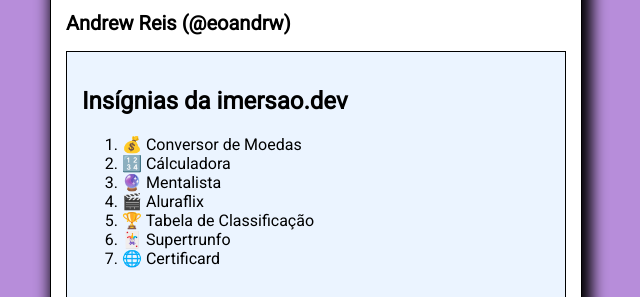
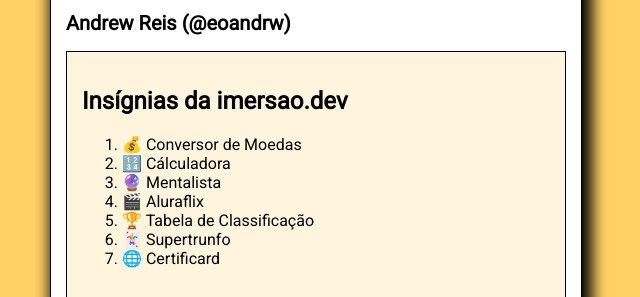
Before and after one commit to andrew-src/imersao-dev-certificard, a plain HTML site: page index.html in a window 1280 px wide. Shown: the part 202-499 px from the top of the page, without its empty margins (324-964 px from the left). Drawn offline with Linux system fonts and the light colour scheme.

Commit message:
Update style.css

```diff
--- a/style.css
+++ b/style.css
@@ -4,7 +4,7 @@
 
 html,
 body {
-  background-color: #b78dda;
+  background-color: #ffd165;
   font-family: 'Roboto', sans-serif;
 }
 
@@ -36,7 +36,7 @@
 div {
   padding: 15px;
   border: 1px solid black;
-  background-color: #ebf4ff;
+  background-color: #fff5de;
 }
 
 img {
```
